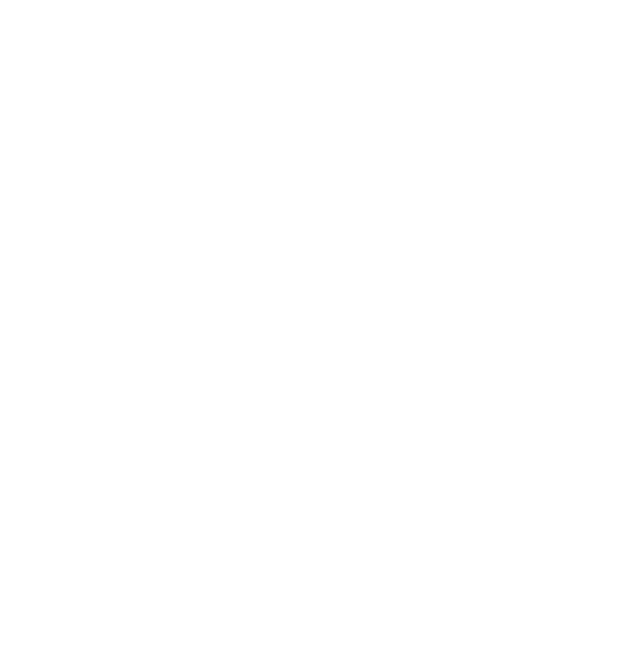
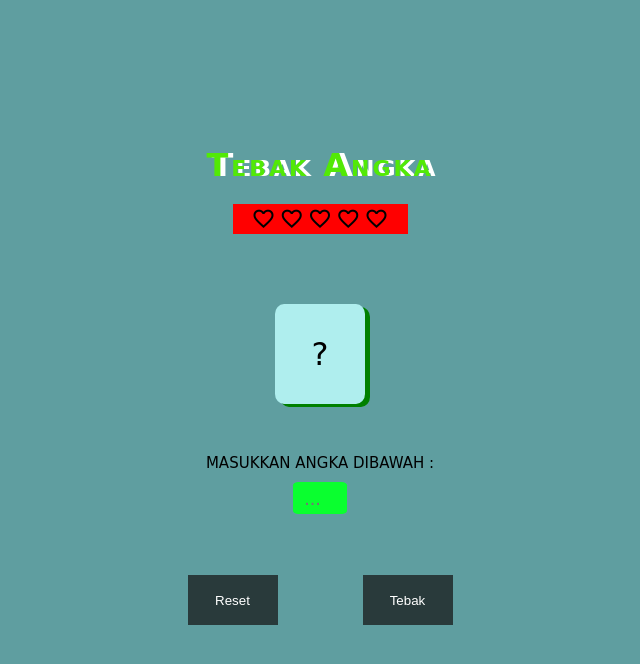
Before and after one commit to mrakasondara/tebak-angka, a plain HTML site: page index.html in a window 1280 px wide. Shown: the whole page, without its empty margins (320-960 px from the left). Drawn offline with nearby package versions, Linux system fonts and the light colour scheme; a web font is replaced by a local one.

Commit message:
Update index.html

```diff
--- a/index.html
+++ b/index.html
@@ -11,7 +11,7 @@
     href="https://fonts.googleapis.com/css2?family=Material+Symbols+Outlined:opsz,wght,FILL,GRAD@48,400,0,0" />
 </head>
 
-<style src="style.css"/>
+<link rel="stylesheet" href="style.css"/>
 
 <body>
 <div class="container">
```
